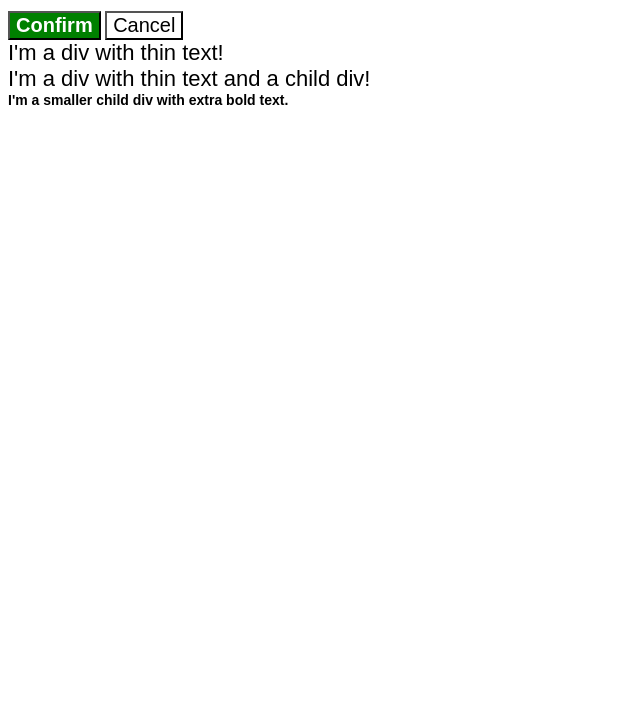
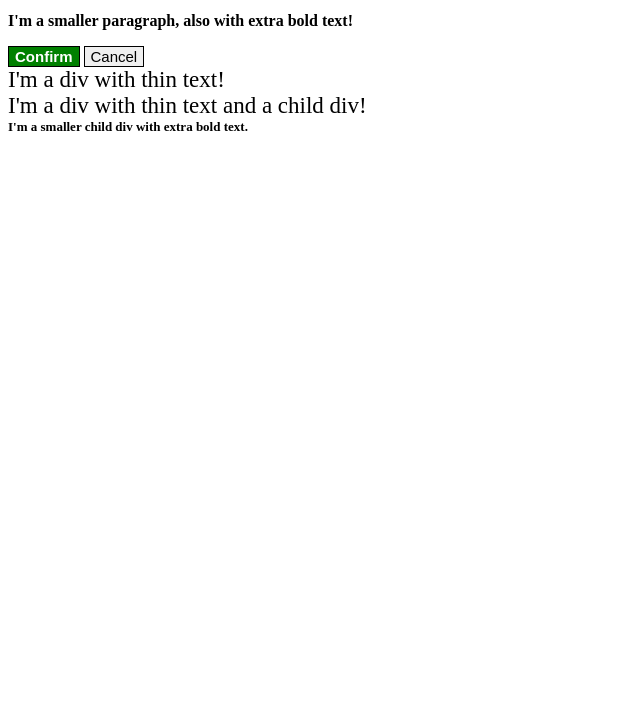
Before and after one commit to 27medMo7sen/The-Odin-Project-Foundation, a website built with Parcel: page css-exercises/foundations/06-cascade-fix/solution/solution.html in a window 1280 px wide. Shown: the part 89-800 px from the top of the page, without its empty margins (0-640 px from the left). Built offline with nearby package versions, Linux system fonts and the light colour scheme.

Commit message:
Update file

```diff
--- a/css-exercises/foundations/06-cascade-fix/solution/solution.css
+++ b/css-exercises/foundations/06-cascade-fix/solution/solution.css
@@ -1,103 +1,25 @@
-body{
-  font-family:Arial, Helvetica, sans-serif
-}
-
-.para,
-.small-para {
-  color: hsl(0, 0%, 0%);
-  font-weight: 800;
-}
-
-.para {
-  font-size: 22px;
-}
-
-.button {
-  background-color: rgb(255, 255, 255);
-  color: rgb(0, 0, 0);
-  font-size: 20px;
-}
-
-div.text {
-  color: rgb(0, 0, 0);
-  font-weight: 100;
-  font-size: 22px;
-}
-
-/* SOLUTION */
-
-/*
-  For the following rule, we removed it from its original position in the file:
-
-  .small-para {
-    font-size: 14px;
-    font-weight: 800;
-  }
-
-  Then we placed it after the .para selector, taking advantage of the rule order since both selectors have the same specificity.
-
-  Another solution would be keeping it in its original place and just chaining selectors, giving this rule a higher specificity:
-
-  p.small-para {
-    font-size: 14px;
-    font-weight: 800;
-  }
-*/
-
-.small-para {
-  font-size: 14px;
-  font-weight: 800;
-}
-
-/*
-  For the following rule we removed the original .confirm selector:
-
-  .confirm {
-    background: green;
-    color: white;
-    font-weight: bold;
-  }
-
-  Then we used an ID selector instead, since it has a higher specificity than the .button selector.
-
-  Other solutions would be to simply move the .confirm rule below the .button rule, or to use the .button.confirm selector without moving it:
-
-  .button.confirm {
-    background: green;
-    color: white;
-    font-weight: bold;
-  }
-*/
-
-#confirm-button {
-  background: green;
-  color: white;
+.para{
+  font-size: 32px;
   font-weight: bold;
 }
-
-/*
-  For the following rule we first removed it from its original position in the file:
-
-  .child {
-    color: rgb(0, 0, 0);
-    font-weight: 800;
-    font-size: 14px;
-  }
-
-  Then we added another selector to create a descendant combinator. If we only created a descendant combinator, the specificity would be tied with the
-  div.text selector and it would come down to rule order, and if we only moved it the div.text selector would still have a higher specificity.
-
-  Another solution would be to keep the rule where it was and just replace the div selector with the .text selector:
-
-  .text .child {
-    color: rgb(0, 0, 0);
-    font-weight: 800;
-    font-size: 14px;
-  }
-*/
-
-div .child {
-  color: rgb(0, 0, 0);
-  font-weight: 800;
-  font-size: 14px;
+.para.small-para{
+  font-size: 16px;
 }
+#confirm-button{
+  background-color: green;
+  border: 1px solid black;
+  color: #FFFFFF;
+  font-size: 15px;
+  font-weight: bold;
+}
+#cancel-button{
+  border: 1px solid black;
+  font-size: 15px;
+}
+.text{
+font-size: 23px;
+}
+.text.child{
+  font-size: 13px;
+  font-weight: bold;
+}
```
Also changed, not shown: css-exercises/foundations/05-descendant-combinator/solution/solution.css (+2 -11 lines), css-exercises/foundations/06-cascade-fix/solution/solution.html (+1 -2 lines), css-exercises/foundations/05-descendant-combinator/solution/solution.html (indentation only).
